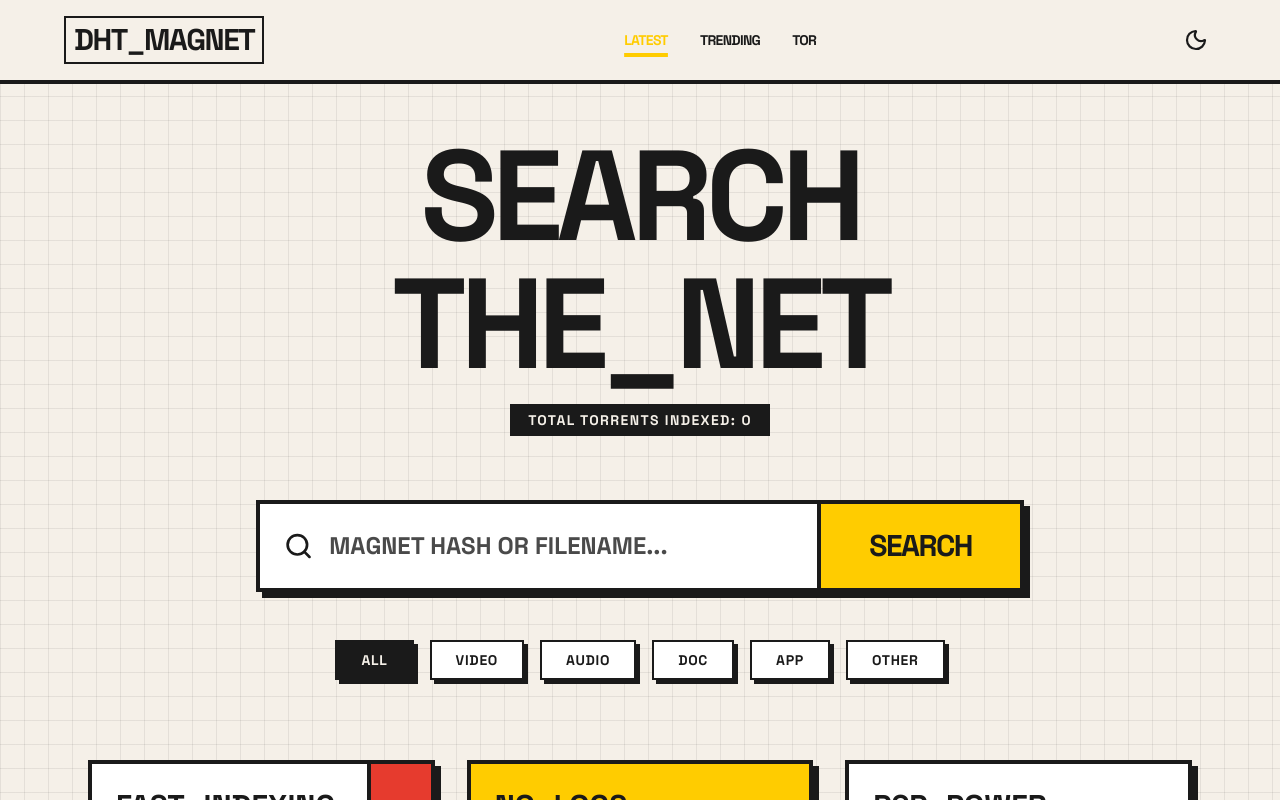
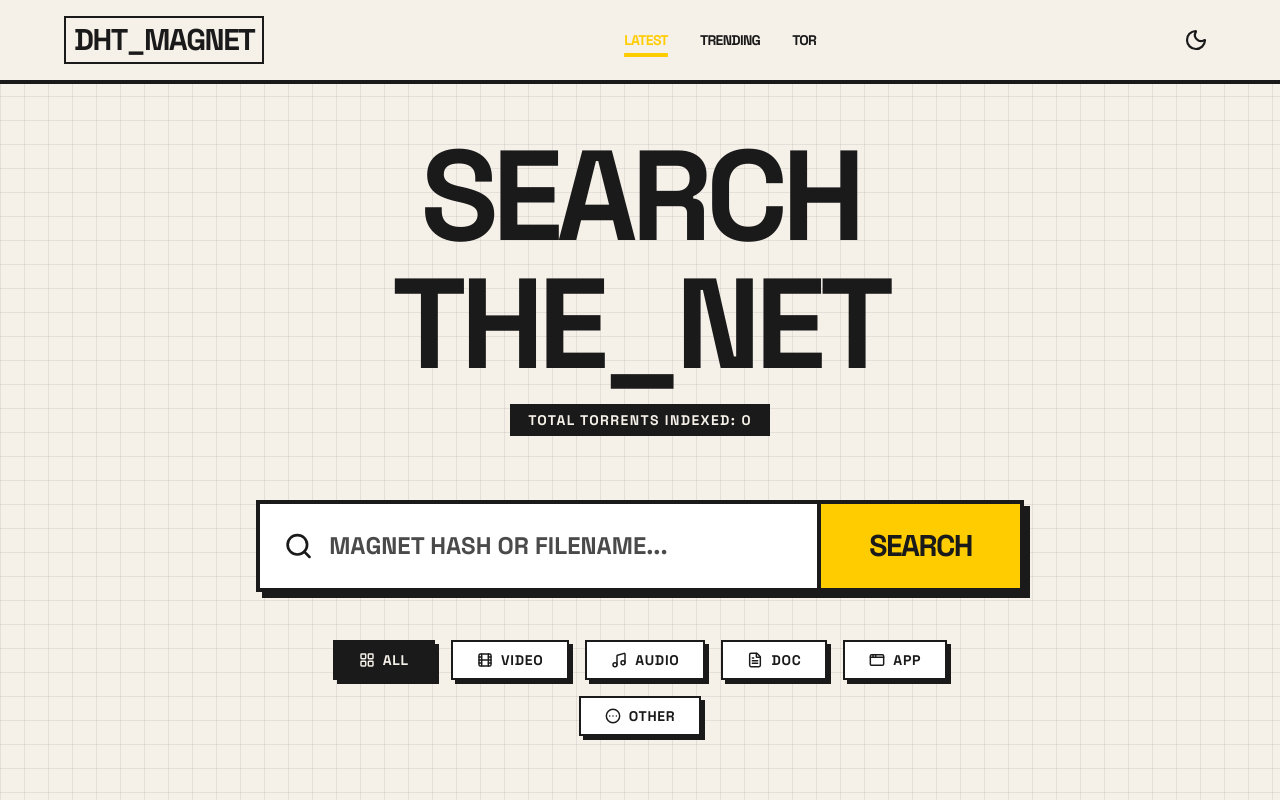
Before and after one commit to xiya233/DHTHERO, a Next.js app in the folder frontend/: page / in a window 1280 px wide. Shown: the top 800 px of the page. Built offline with nearby package versions, Linux system fonts and the light colour scheme; no server answers.

Commit message:
feat: ui icon

```diff
--- a/frontend/app/page.tsx
+++ b/frontend/app/page.tsx
@@ -5,13 +5,13 @@ import { getCategories, getFeatures, getSiteStats } from "@/lib/api";
 import { formatNumber } from "@/lib/format";
 
 const FIXED_CATEGORY_ORDER = [
-  { key: "all", label: "All" },
-  { key: "video", label: "Video" },
-  { key: "audio", label: "Audio" },
-  { key: "doc", label: "Doc" },
-  { key: "app", label: "App" },
-  { key: "other", label: "Other" },
-];
+  { key: "all", label: "All", icon: "all" },
+  { key: "video", label: "Video", icon: "video" },
+  { key: "audio", label: "Audio", icon: "audio" },
+  { key: "doc", label: "Doc", icon: "doc" },
+  { key: "app", label: "App", icon: "app" },
+  { key: "other", label: "Other", icon: "other" },
+] as const;
 
 export default async function HomePage() {
   const [features, stats, categories] = await Promise.all([
@@ -86,14 +86,17 @@ export default async function HomePage() {
             <Link
               key={item.key}
               href={href}
-              className={`bauhaus-shadow-sm bauhaus-press inline-flex border-2 border-ink px-6 py-2 font-headline text-sm font-bold uppercase tracking-wider transition-all ${
+              className={`bauhaus-shadow-sm bauhaus-press inline-flex items-center gap-2 border-2 border-ink px-6 py-2 font-headline text-sm font-bold uppercase tracking-wider transition-all ${
                 isAll
                   ? "bg-ink text-paper"
                   : "bg-white hover:bg-accent-blue hover:text-paper"
               }`}
             >
-              {item.label}
-              {item.count > 0 ? ` (${formatNumber(item.count)})` : ""}
+              <BauhausIcon name={item.icon} className="size-4 shrink-0" />
+              <span>
+                {item.label}
+                {item.count > 0 ? ` (${formatNumber(item.count)})` : ""}
+              </span>
             </Link>
           );
         })}
--- a/frontend/components/bauhaus-icon.tsx
+++ b/frontend/components/bauhaus-icon.tsx
@@ -1,8 +1,14 @@
 import type { LucideProps } from "lucide-react";
 import type { ComponentType } from "react";
 import {
+  AppWindow,
+  CircleEllipsis,
   Database,
+  Film,
+  FileText,
   Home,
+  LayoutGrid,
+  Music,
   Moon,
   Search,
   Settings,
@@ -15,7 +21,13 @@ type BauhausIconName =
   | "home"
   | "trending_up"
   | "database"
-  | "settings";
+  | "settings"
+  | "all"
+  | "video"
+  | "audio"
+  | "doc"
+  | "app"
+  | "other";
 
 const ICONS: Record<BauhausIconName, ComponentType<LucideProps>> = {
   dark_mode: Moon,
@@ -24,6 +36,12 @@ const ICONS: Record<BauhausIconName, ComponentType<LucideProps>> = {
   trending_up: TrendingUp,
   database: Database,
   settings: Settings,
+  all: LayoutGrid,
+  video: Film,
+  audio: Music,
+  doc: FileText,
+  app: AppWindow,
+  other: CircleEllipsis,
 };
 
 export function BauhausIcon({
```
